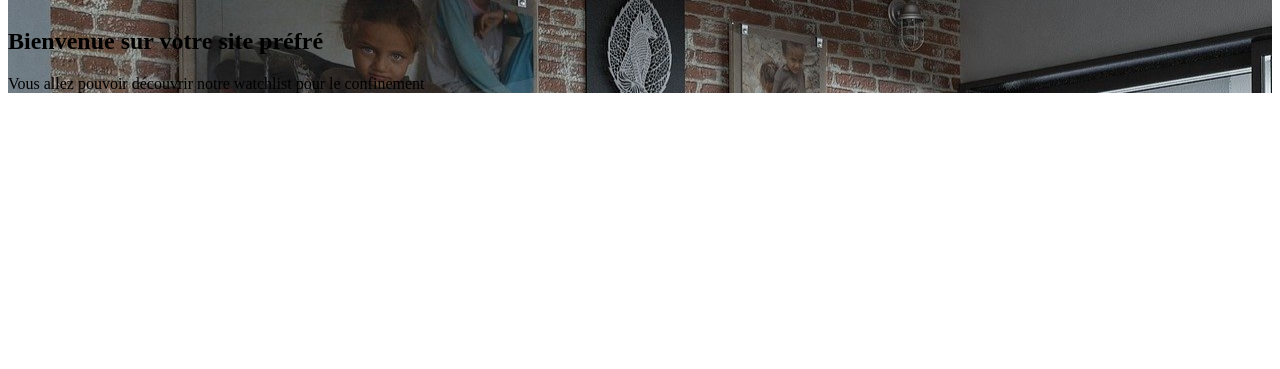
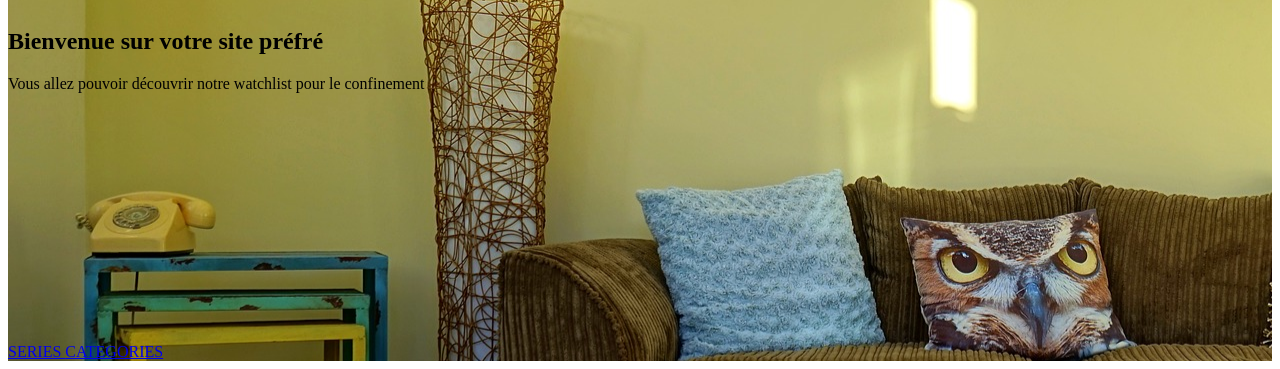
Before and after one commit to Hellwood37/wild-series, a Symfony app: template templates/home/home.html.twig in a window 1280 px wide. Shown: the part 1087-1456 px from the top of the page. Before the commit the page ends 1180 px from the top, so only its background shows below. Run offline with Twig, Linux system fonts and the light colour scheme; the template is opened without the code that fills it, so the values that code supplies are empty; some libraries are stand-ins or nearby versions.

Commit message:
Style added to home page

```diff
--- a/assets/styles/app.css
+++ b/assets/styles/app.css
@@ -1,3 +1,7 @@
 body {
     background-color: lightgray;
 }
+
+div.d-flex {
+    padding: 90px;
+}
--- a/assets/styles/app.scss
+++ b/assets/styles/app.scss
@@ -9,3 +9,7 @@ $white: #FFFFFF; // exemple assombri: $secondary: darken(#11569d, 0%);
 body {
     background-color: $white;
 }
+
+.div.d-flex {
+    padding: 90px;
+}
--- a/src/Controller/EpisodeController.php
+++ b/src/Controller/EpisodeController.php
@@ -66,6 +66,7 @@ class EpisodeController extends AbstractController
 
         return $this->render('episode/new.html.twig', [
             'episode' => $episode,
+
             'form' => $form->createView(),
         ]);
     }
--- a/src/Form/EpisodeType.php
+++ b/src/Form/EpisodeType.php
@@ -16,6 +16,7 @@ class EpisodeType extends AbstractType
             ->add('number')
             ->add('synopsis')
             ->add('season', null, ['choice_label' => 'id'])
+            /* ->add('season', null, ['choice_label' => 'program_id']) */
         ;
     }
 
--- a/templates/home/home.html.twig
+++ b/templates/home/home.html.twig
@@ -15,9 +15,22 @@
       <h2>
         Bienvenue sur votre site préfré
       </h2>
-      <p>
+      <p class="text-white">
         Vous allez pouvoir découvrir notre watchlist pour le confinement
       </p>
+      <br /><br /><br /><br /><br /><br /><br /><br /><br /><br /><br /><br /><br />
+      <div class="d-flex justify-content-around p-5">
+        <a type="button"
+          class="btn btn-secondary btn-lg justify-content-around"
+          href="{{ path('program_index') }}">
+          SERIES
+        </a>
+        <a type="button"
+          class="btn btn-secondary btn-lg justify-content-around"
+          href="{{ path('category_index') }}">
+          CATEGORIES
+        </a>
+      </div>
     </div>
   </div>
 {% endblock %}
```
Also changed, not shown: public/build/app.css, public/images/background-homepage.jpg.
